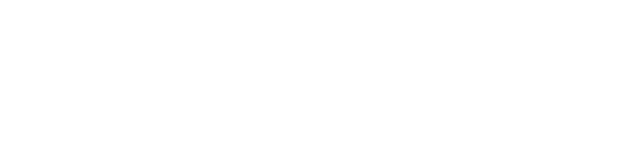
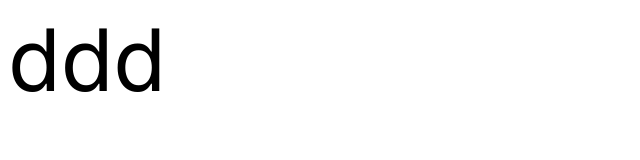
Before and after one commit to litvinenko88/rsschool-cv, a plain HTML site: page library/index.html in a window 1280 px wide. Shown: the whole page, without its empty margins (0-640 px from the left). Drawn offline with Linux system fonts and the light colour scheme; a web font is replaced by a local one.

Commit message:
refactor: added root styles

```diff
--- a/library/index.html
+++ b/library/index.html
@@ -11,6 +11,6 @@
       <title>Document</title>
    </head>
    <body>
-
+ddd
    </body>
 </html>
--- a/library/src/css/style.css
+++ b/library/src/css/style.css
@@ -0,0 +1,26 @@
+* {
+  box-sizing: border-box;
+}
+
+html {
+  font-size: 62.5%;
+}
+
+body {
+  font-size: 8.6rem;
+  font-family: var(--family-inter);
+}
+
+:root {
+  --family-forum: "Forum", cursive;
+  --family-inter: "Inter", sans-serif;
+  --font-size-40: 4rem;
+  --font-size-30: 3rem;
+  --font-size-20: 2rem;
+  --font-size-15: 1.5rem;
+  --line-height-50: 5rem;
+  --line-height-40: 4rem;
+  --color-gray: #8e8e8e;
+  --color-white: #fff;
+  --color-black: #000;
+}
```
